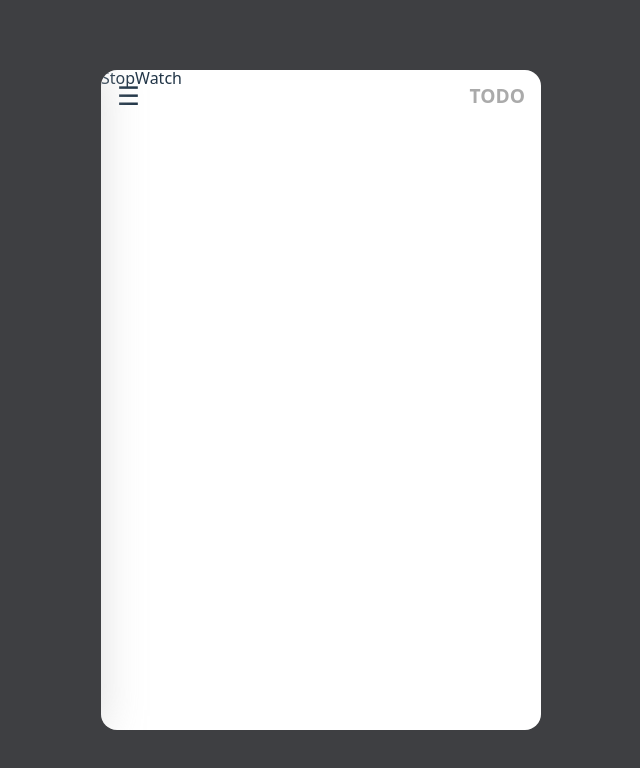
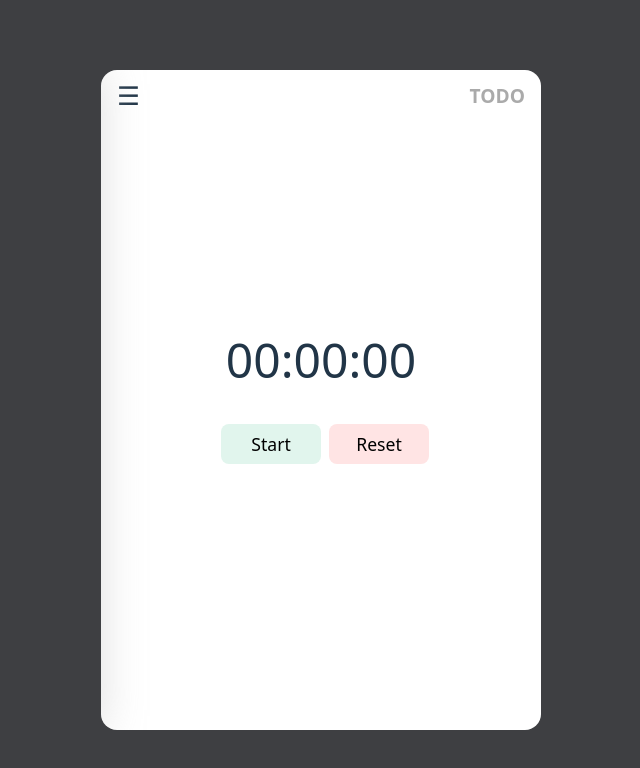
Before and after one commit to minji105/Todo-List, a React (Vite) app: page /stopwatch in a window 1280 px wide. Shown: the top 768 px of the page, without its empty margins (319-959 px from the left). Built offline with nearby package versions, Linux system fonts and the light colour scheme.

Commit message:
✨ Feat: StopWatch 기능 구현
- 스탑워치 start, pause, reset 기능 구현
- 밀리세컨드 단위로 초 작동

```diff
--- a/src/pages/StopWatch.jsx
+++ b/src/pages/StopWatch.jsx
@@ -1,10 +1,81 @@
-import React from 'react';
+import styled from "styled-components";
+import { useEffect, useRef, useState } from "react";
+
+const StopWatchContainer = styled.div`
+  width: 100%;
+  height: 100%;
+  display: flex;
+  flex-direction: column;
+  align-items: center;
+  justify-content: center;
+  gap: 40px;
+
+  p {
+    font-size: 3rem;
+  }
+  button {
+    width: 100px;
+    font-size: 1.1rem;
+    font-weight: 500;
+    padding: 8px 16px;
+    border-radius: 8px;
+    border: none;
+    margin-left: 8px;
+  }
+`
+const StartButton = styled.button`
+  background-color: ${(props) => props.$start ? '#fff7df' : '#e1f5ed'};
+  &:hover {
+    background-color: ${(props) => props.$start ? '#fff2cc' : '#d3f7e8'};
+  }
+`
+const ResetButton = styled.button`
+  background-color: #ffe4e4;
+  &:hover {
+  background-color: #ffd8d8;
+  }
+`
 
 function StopWatch() {
+  const [time, setTime] = useState(0);  // ms 단위
+  const [isRunning, setIsRunning] = useState(false);
+  const intervalRef = useRef(null);
+
+  useEffect(() => {
+    if (isRunning) {
+      intervalRef.current = setInterval(() => {
+        setTime((prev) => prev + 10);
+      }, 10);
+    } else {
+      clearInterval(intervalRef.current);
+    }
+
+    return () => clearInterval(intervalRef.current);
+  }, [isRunning])
+
+  const formatTime = (ms) => {
+    const minutes = String(Math.floor(ms / 60000)).padStart(2, '0');
+    const seconds = String(Math.floor((ms % 60000) / 1000)).padStart(2, '0');
+    const milliseconds = String(Math.floor((ms % 1000) / 10)).padStart(2, '0');
+
+    return `${minutes}:${seconds}:${milliseconds}`;
+  }
+
+  const handleReset = () => {
+    setIsRunning(false);
+    setTime(0);
+  }
+
   return (
-    <div>
-      StopWatch
-    </div>
+    <StopWatchContainer>
+      <p>{formatTime(time)}</p>
+      <div>
+        <StartButton className="start" $start={isRunning} onClick={() => setIsRunning(prev => !prev)}>
+          {isRunning ? 'Pause' : 'Start'}
+        </StartButton>
+        <ResetButton onClick={handleReset}>Reset</ResetButton>
+      </div>
+    </StopWatchContainer>
   );
 }
 
```
